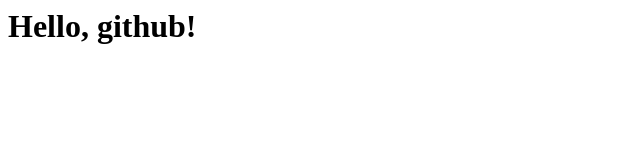
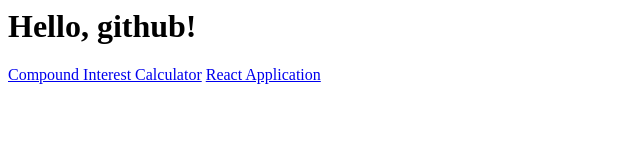
Before and after one commit to parag-n/parag-n.github.io, a plain HTML site: page index.html in a window 1280 px wide. Shown: the whole page, without its empty margins (0-640 px from the left). Drawn offline with Linux system fonts and the light colour scheme.

Commit message:
Update index.html

```diff
--- a/index.html
+++ b/index.html
@@ -1 +1,3 @@
 <h1>Hello, github!</h1>
+<a href="https://parag-n.github.io/Compound_Interest_Calculator/">Compound Interest Calculator</a>
+<a href="https://parag-n.github.io/my-react-one/">React Application</a>
```
